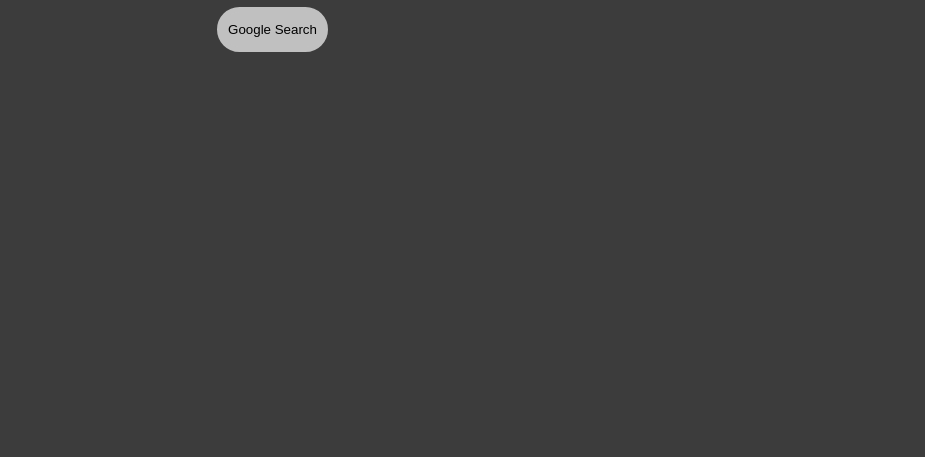
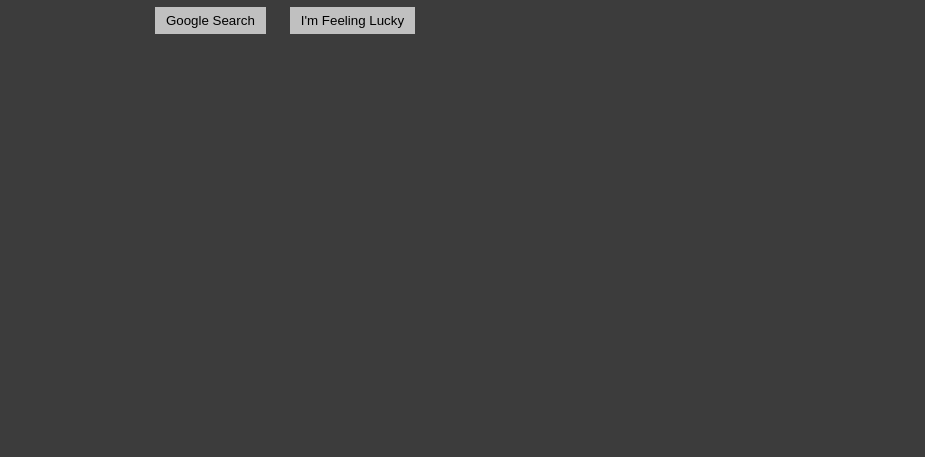
Before and after one commit to ivannerilo/cs50_project0, a plain HTML site: page index.html in a window 1280 px wide. Shown: the part 343-800 px from the top of the page, without its empty margins (355-1280 px from the left). Drawn offline with Linux system fonts and the light colour scheme.

Commit message:
Mudanças nos botões google search e adição do feeling lucky

```diff
--- a/index.html
+++ b/index.html
@@ -21,6 +21,7 @@
             <form action="https://www.google.com/search">
                 <input id="bar" class="search_bar" type="search" name="q" placeholder="Search: ">
                 <input class="search_button" type="submit" value="Google Search">
+                <input class="search_button" type="submit" value="I'm Feeling Lucky">
             </form>
         </div>
     </body>
--- a/style.css
+++ b/style.css
@@ -13,12 +13,9 @@
 
 .search_button {
     background-color: rgb(192, 192, 192);
-    padding-top: 10px;
-    padding-bottom: 10px;
     margin-top: 10px;
-    margin-left: 5px;
-    margin-right: 30px;
-    border-radius: 30px;
+    margin-left: 10px;
+    margin-right: 10px;
     text-align: center;
     border-color: rgb(192, 192, 192);
     border-style: solid;
```
